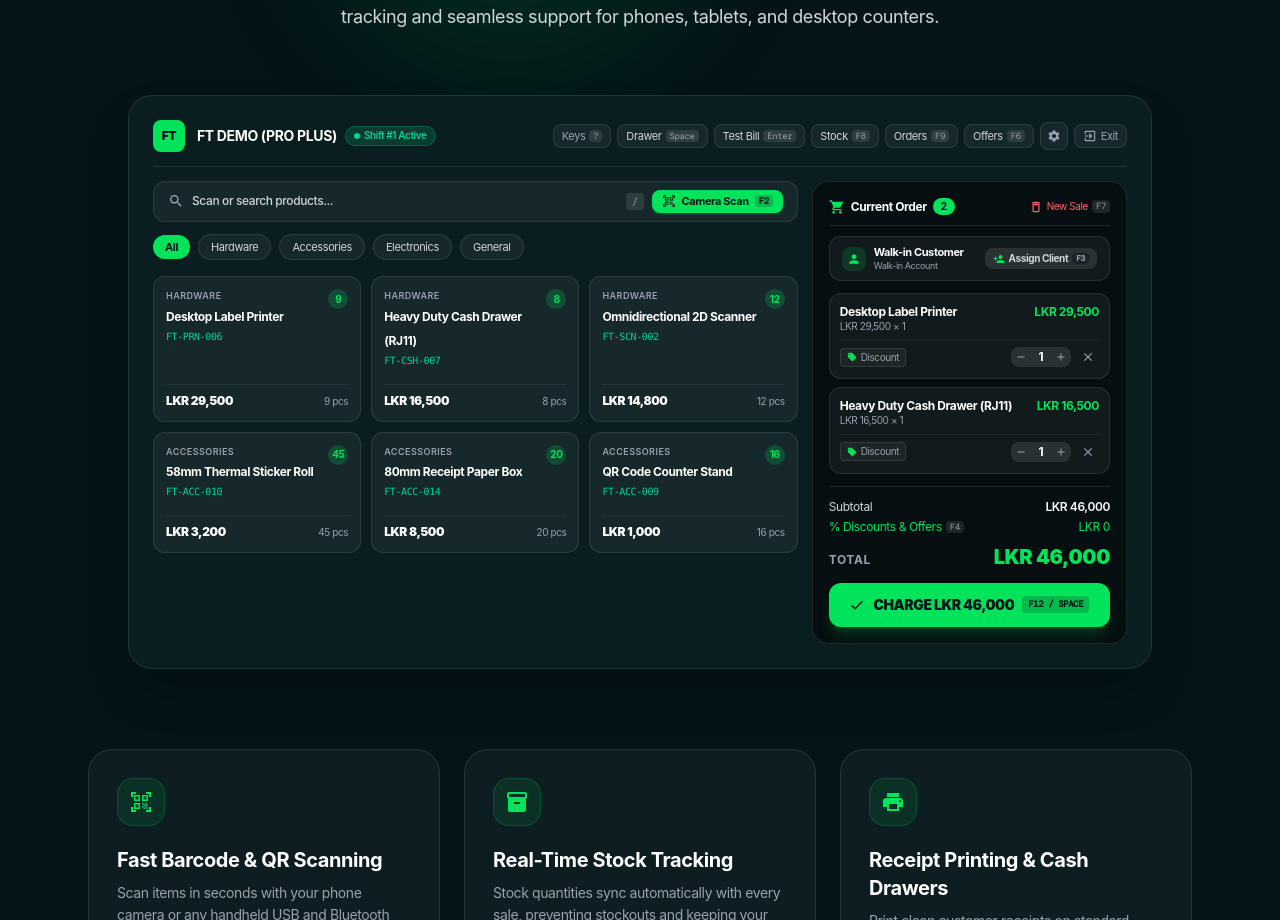
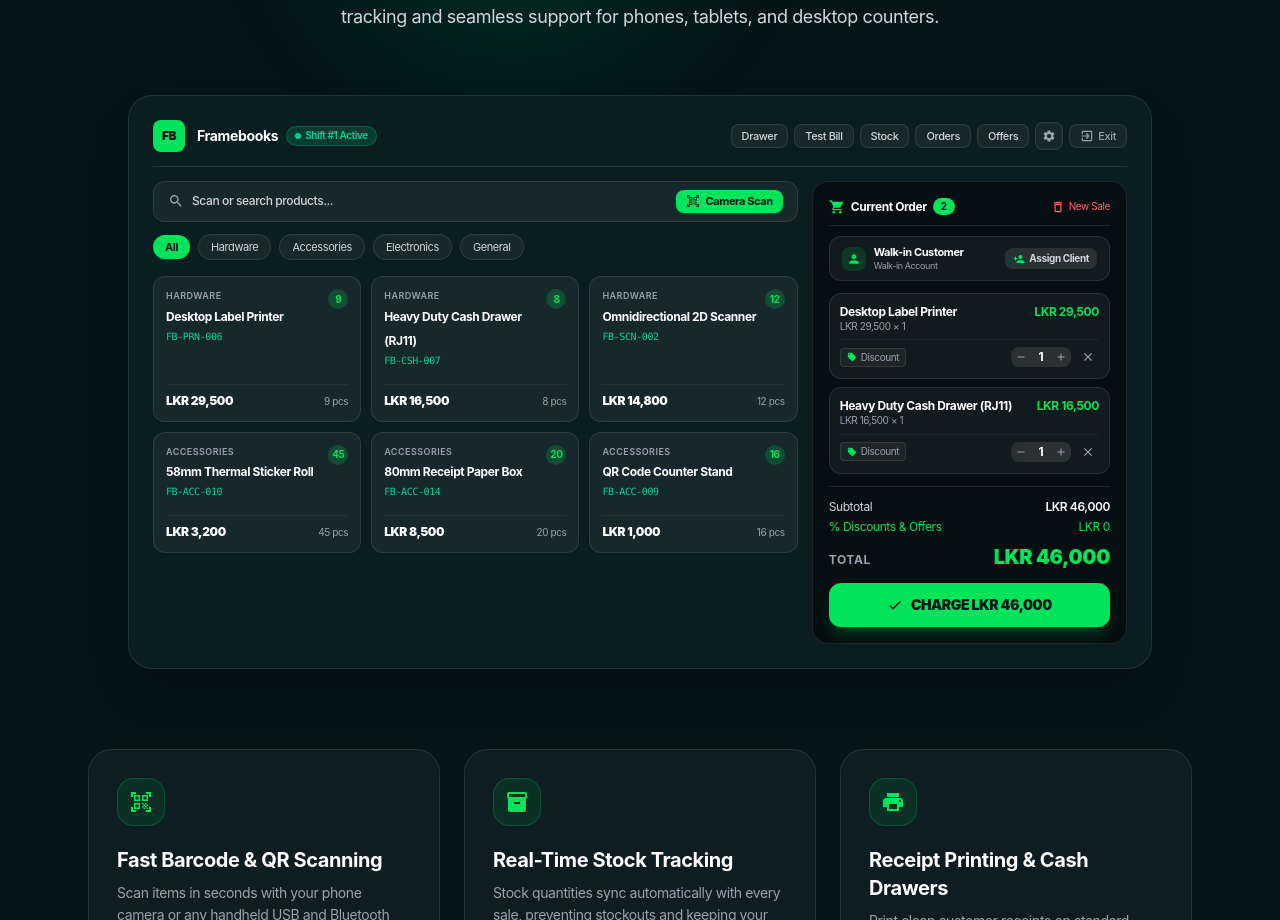
Before and after one commit to frametoque/framebooks, a Next.js app: page / in a window 1280 px wide. Shown: the part 3246-4166 px from the top of the page. Built offline with nearby package versions, Linux system fonts and the light colour scheme; no server answers; the database is empty; a web font is replaced by a local one.

Commit message:
fix(landing): update POS mockup name to Framebooks and remove keyboard shortcut labels

```diff
--- a/src/components/landing/LandingClient.tsx
+++ b/src/components/landing/LandingClient.tsx
@@ -461,11 +461,11 @@ export default function LandingClient({ initialPlans }: { initialPlans?: any[] }
               <div className="flex flex-wrap items-center justify-between gap-3 pb-3.5 mb-3.5 border-b border-white/10 text-xs shrink-0">
                 <div className="flex items-center gap-2 sm:gap-3">
                   <div className="w-8 h-8 rounded-lg bg-[#00E35B] text-[#041418] flex items-center justify-center font-black text-xs">
-                    FT
+                    FB
                   </div>
                   <div>
                     <div className="flex items-center gap-2">
-                      <span className="font-bold tracking-tight text-white text-sm">FT DEMO (PRO PLUS)</span>
+                      <span className="font-bold tracking-tight text-white text-sm">Framebooks</span>
                       <span className="px-2 py-0.5 rounded-full bg-emerald-500/20 text-emerald-400 font-semibold text-[10px] border border-emerald-500/30 flex items-center gap-1">
                         <span className="w-1.5 h-1.5 rounded-full bg-emerald-400" /> Shift #1 Active
                       </span>
@@ -475,34 +475,25 @@ export default function LandingClient({ initialPlans }: { initialPlans?: any[] }
 
                 {/* Quick Action buttons matching real POS screen */}
                 <div className="hidden md:flex items-center gap-1.5 text-[11px] text-gray-300">
-                  <span className="px-2 py-1 rounded-lg bg-white/5 border border-white/10 flex items-center gap-1 text-gray-400">
-                    <span>Keys</span>
-                    <kbd className="text-[9px] bg-white/10 px-1 py-0.2 rounded font-sans">?</kbd>
+                  <span className="px-2.5 py-1 rounded-lg bg-white/5 border border-white/10 text-gray-300 font-medium">
+                    Drawer
                   </span>
-                  <span className="px-2 py-1 rounded-lg bg-white/5 border border-white/10 flex items-center gap-1 text-gray-300">
-                    <span>Drawer</span>
-                    <kbd className="text-[9px] bg-white/10 px-1 py-0.2 rounded font-sans text-gray-400">Space</kbd>
+                  <span className="px-2.5 py-1 rounded-lg bg-white/5 border border-white/10 text-gray-300 font-medium">
+                    Test Bill
                   </span>
-                  <span className="px-2 py-1 rounded-lg bg-white/5 border border-white/10 flex items-center gap-1 text-gray-300">
-                    <span>Test Bill</span>
-                    <kbd className="text-[9px] bg-white/10 px-1 py-0.2 rounded font-sans text-gray-400">Enter</kbd>
+                  <span className="px-2.5 py-1 rounded-lg bg-white/5 border border-white/10 text-gray-300 font-medium">
+                    Stock
                   </span>
-                  <span className="px-2 py-1 rounded-lg bg-white/5 border border-white/10 flex items-center gap-1 text-gray-300">
-                    <span>Stock</span>
-                    <kbd className="text-[9px] bg-white/10 px-1 py-0.2 rounded font-sans text-gray-400">F8</kbd>
+                  <span className="px-2.5 py-1 rounded-lg bg-white/5 border border-white/10 text-gray-300 font-medium">
+                    Orders
                   </span>
-                  <span className="px-2 py-1 rounded-lg bg-white/5 border border-white/10 flex items-center gap-1 text-gray-300">
-                    <span>Orders</span>
-                    <kbd className="text-[9px] bg-white/10 px-1 py-0.2 rounded font-sans text-gray-400">F9</kbd>
-                  </span>
-                  <span className="px-2 py-1 rounded-lg bg-white/5 border border-white/10 flex items-center gap-1 text-gray-300">
-                    <span>Offers</span>
-                    <kbd className="text-[9px] bg-white/10 px-1 py-0.2 rounded font-sans text-gray-400">F6</kbd>
+                  <span className="px-2.5 py-1 rounded-lg bg-white/5 border border-white/10 text-gray-300 font-medium">
+                    Offers
                   </span>
                   <span className="p-1.5 rounded-lg bg-white/5 border border-white/10 text-gray-400">
                     <MdSettings className="w-3.5 h-3.5" />
                   </span>
-                  <span className="px-2 py-1 rounded-lg bg-white/5 border border-white/10 text-gray-400 flex items-center gap-1">
+                  <span className="px-2.5 py-1 rounded-lg bg-white/5 border border-white/10 text-gray-400 flex items-center gap-1 font-medium">
                     <MdExitToApp className="w-3.5 h-3.5" />
                     <span>Exit</span>
                   </span>
@@ -520,11 +511,9 @@ export default function LandingClient({ initialPlans }: { initialPlans?: any[] }
                       <span className="text-gray-300 font-medium truncate">Scan or search products...</span>
                     </div>
                     <div className="flex items-center gap-2 shrink-0">
-                      <kbd className="hidden sm:inline-block px-1.5 py-0.5 rounded bg-white/10 text-gray-400 text-[10px] font-mono">/</kbd>
                       <div className="px-2.5 py-1 rounded-lg bg-[#00E35B] text-[#041418] font-bold text-[11px] flex items-center gap-1.5 shadow-sm shadow-[#00E35B]/20">
                         <MdQrCodeScanner className="w-3.5 h-3.5" />
                         <span className="hidden sm:inline">Camera Scan</span>
-                        <kbd className="text-[9px] bg-[#041418]/20 px-1 py-0.2 rounded font-sans font-bold">F2</kbd>
                       </div>
                     </div>
                   </div>
@@ -545,7 +534,7 @@ export default function LandingClient({ initialPlans }: { initialPlans?: any[] }
                         <div>
                           <span className="text-[9px] uppercase tracking-wider text-gray-400 block font-semibold">HARDWARE</span>
                           <span className="text-xs font-bold text-white leading-tight">Desktop Label Printer</span>
-                          <span className="text-[10px] text-emerald-400 font-mono block mt-0.5">FT-PRN-006</span>
+                          <span className="text-[10px] text-emerald-400 font-mono block mt-0.5">FB-PRN-006</span>
                         </div>
                         <span className="w-5 h-5 rounded-full bg-[#00E35B]/20 text-[#00E35B] text-[10px] font-bold flex items-center justify-center shrink-0">9</span>
                       </div>
@@ -560,7 +549,7 @@ export default function LandingClient({ initialPlans }: { initialPlans?: any[] }
                         <div>
                           <span className="text-[9px] uppercase tracking-wider text-gray-400 block font-semibold">HARDWARE</span>
                           <span className="text-xs font-bold text-white leading-tight">Heavy Duty Cash Drawer (RJ11)</span>
-                          <span className="text-[10px] text-emerald-400 font-mono block mt-0.5">FT-CSH-007</span>
+                          <span className="text-[10px] text-emerald-400 font-mono block mt-0.5">FB-CSH-007</span>
                         </div>
                         <span className="w-5 h-5 rounded-full bg-[#00E35B]/20 text-[#00E35B] text-[10px] font-bold flex items-center justify-center shrink-0">8</span>
                       </div>
@@ -575,7 +564,7 @@ export default function LandingClient({ initialPlans }: { initialPlans?: any[] }
                         <div>
                           <span className="text-[9px] uppercase tracking-wider text-gray-400 block font-semibold">HARDWARE</span>
                           <span className="text-xs font-bold text-white leading-tight">Omnidirectional 2D Scanner</span>
-                          <span className="text-[10px] text-emerald-400 font-mono block mt-0.5">FT-SCN-002</span>
+                          <span className="text-[10px] text-emerald-400 font-mono block mt-0.5">FB-SCN-002</span>
                         </div>
                         <span className="w-5 h-5 rounded-full bg-[#00E35B]/20 text-[#00E35B] text-[10px] font-bold flex items-center justify-center shrink-0">12</span>
                       </div>
@@ -590,7 +579,7 @@ export default function LandingClient({ initialPlans }: { initialPlans?: any[] }
                         <div>
                           <span className="text-[9px] uppercase tracking-wider text-gray-400 block font-semibold">ACCESSORIES</span>
                           <span className="text-xs font-bold text-white leading-tight">58mm Thermal Sticker Roll</span>
-                          <span className="text-[10px] text-emerald-400 font-mono block mt-0.5">FT-ACC-010</span>
+                          <span className="text-[10px] text-emerald-400 font-mono block mt-0.5">FB-ACC-010</span>
                         </div>
                         <span className="w-5 h-5 rounded-full bg-[#00E35B]/20 text-[#00E35B] text-[10px] font-bold flex items-center justify-center shrink-0">45</span>
                       </div>
@@ -605,7 +594,7 @@ export default function LandingClient({ initialPlans }: { initialPlans?: any[] }
                         <div>
                           <span className="text-[9px] uppercase tracking-wider text-gray-400 block font-semibold">ACCESSORIES</span>
                           <span className="text-xs font-bold text-white leading-tight">80mm Receipt Paper Box</span>
-                          <span className="text-[10px] text-emerald-400 font-mono block mt-0.5">FT-ACC-014</span>
+                          <span className="text-[10px] text-emerald-400 font-mono block mt-0.5">FB-ACC-014</span>
                         </div>
                         <span className="w-5 h-5 rounded-full bg-[#00E35B]/20 text-[#00E35B] text-[10px] font-bold flex items-center justify-center shrink-0">20</span>
                       </div>
@@ -620,7 +609,7 @@ export default function LandingClient({ initialPlans }: { initialPlans?: any[] }
                         <div>
                           <span className="text-[9px] uppercase tracking-wider text-gray-400 block font-semibold">ACCESSORIES</span>
                           <span className="text-xs font-bold text-white leading-tight">QR Code Counter Stand</span>
-                          <span className="text-[10px] text-emerald-400 font-mono block mt-0.5">FT-ACC-009</span>
+                          <span className="text-[10px] text-emerald-400 font-mono block mt-0.5">FB-ACC-009</span>
                         </div>
                         <span className="w-5 h-5 rounded-full bg-[#00E35B]/20 text-[#00E35B] text-[10px] font-bold flex items-center justify-center shrink-0">16</span>
                       </div>
@@ -645,7 +634,6 @@ export default function LandingClient({ initialPlans }: { initialPlans?: any[] }
                       <div className="flex items-center gap-1 text-[10px] text-red-400 hover:text-red-300 cursor-pointer">
                         <MdDeleteOutline className="w-3.5 h-3.5" />
                         <span>New Sale</span>
-                        <kbd className="bg-white/10 px-1 py-0.2 rounded font-sans text-[9px] text-gray-400">F7</kbd>
                       </div>
                     </div>
 
@@ -663,7 +651,6 @@ export default function LandingClient({ initialPlans }: { initialPlans?: any[] }
                       <div className="px-2 py-1 rounded-lg bg-white/10 text-[10px] font-bold text-gray-300 hover:text-white flex items-center gap-1 shrink-0">
                         <MdPersonAdd className="w-3 h-3 text-[#00E35B]" />
                         <span>Assign Client</span>
-                        <kbd className="text-[8px] bg-black/30 px-1 py-0.2 rounded font-sans text-gray-400">F3</kbd>
                       </div>
                     </div>
 
@@ -746,7 +733,6 @@ export default function LandingClient({ initialPlans }: { initialPlans?: any[] }
                     <div className="flex justify-between items-center text-xs text-[#00E35B] mb-2">
                       <div className="flex items-center gap-1">
                         <span>% Discounts & Offers</span>
-                        <kbd className="text-[9px] bg-white/10 px-1 py-0.2 rounded font-sans text-gray-400">F4</kbd>
                       </div>
                       <span>LKR 0</span>
                     </div>
@@ -761,7 +747,6 @@ export default function LandingClient({ initialPlans }: { initialPlans?: any[] }
                     >
                       <MdCheck className="w-4 h-4" />
                       <span>CHARGE LKR 46,000</span>
-                      <kbd className="text-[9px] bg-[#041418]/20 px-1.5 py-0.5 rounded font-sans font-bold">F12 / SPACE</kbd>
                     </button>
                   </div>
                 </div>
```
